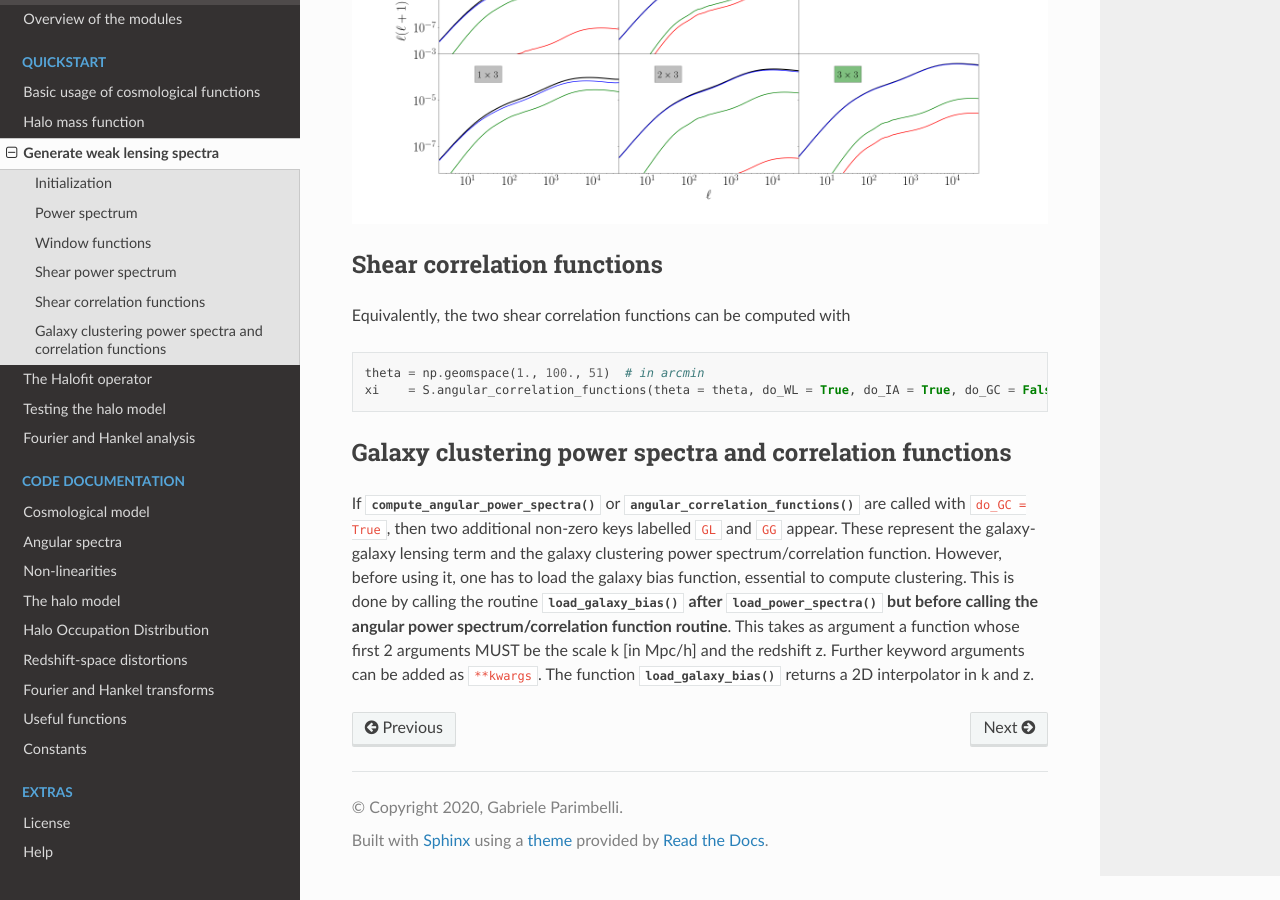
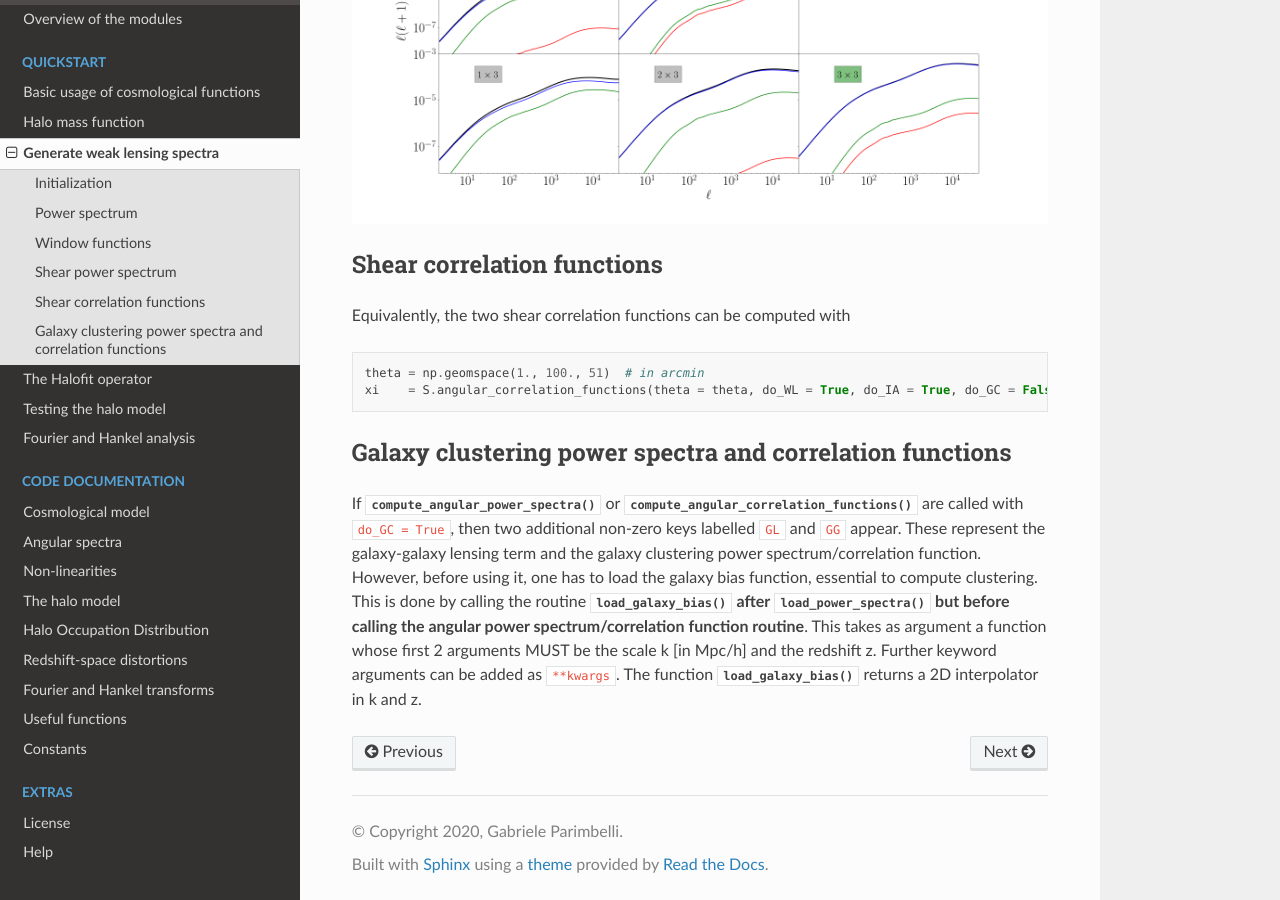
Before and after one commit to GabrieleParimbelli/COLIBRI, a Sphinx documentation site: the page built from doc/source/quickstart/test_angular_spectra.rst, in a window 1280 px wide and 900 px high, scrolled down 2508 px. Built offline with Sphinx 7.4.7 and the Read the Docs theme 2.0.0, drawn with Linux system fonts in a browser that asks for light colours.

Commit message:
Added documentation

```diff
--- a/doc/source/quickstart/test_angular_spectra.rst
+++ b/doc/source/quickstart/test_angular_spectra.rst
@@ -107,7 +107,7 @@
 Galaxy clustering power spectra and correlation functions
 ---------------------------------------------------------
 
-If :func:`~colibri.angular_spectra.angular_spectra.compute_angular_power_spectra` or :func:`~colibri.angular_spectra.compute_angular_spectra.angular_correlation_functions` are called with ``do_GC = True``, then two additional non-zero keys labelled ``GL`` and ``GG`` appear. These represent the galaxy-galaxy lensing term and the galaxy clustering power spectrum/correlation function.
+If :func:`~colibri.angular_spectra.angular_spectra.compute_angular_power_spectra` or :func:`~colibri.angular_spectra.angular_spectra.compute_angular_correlation_functions` are called with ``do_GC = True``, then two additional non-zero keys labelled ``GL`` and ``GG`` appear. These represent the galaxy-galaxy lensing term and the galaxy clustering power spectrum/correlation function.
 However, before using it, one has to load the galaxy bias function, essential to compute clustering.
 This is done by calling the routine :func:`~colibri.angular_spectra.angular_spectra.load_galaxy_bias` **after** :func:`~colibri.angular_spectra.angular_spectra.load_power_spectra` **but before calling the angular power spectrum/correlation function routine**.
 This takes as argument a function whose first 2 arguments MUST be the scale k [in Mpc/h] and the redshift z. Further keyword arguments can be added as ``**kwargs``. The function :func:`~colibri.angular_spectra.angular_spectra.load_galaxy_bias` returns a 2D interpolator in k and z.
```
